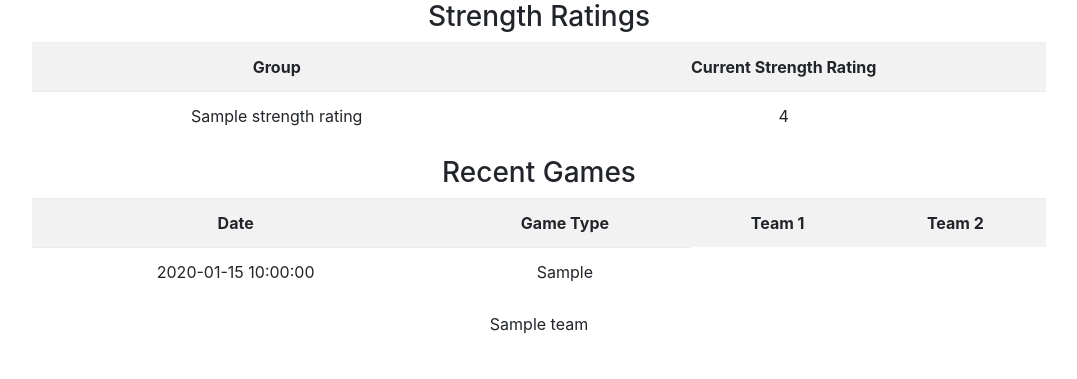
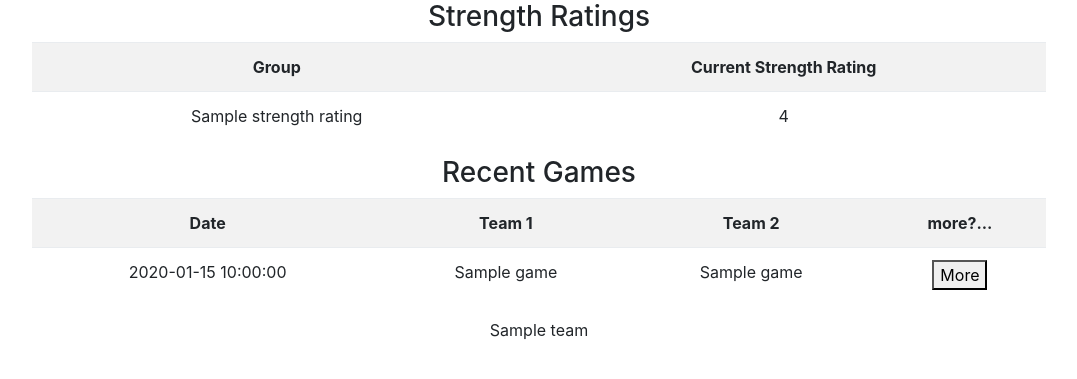
Before and after one commit to OmarTheJRDAPal/scoring, a Flask app: template templates/team.html in a window 1280 px wide. Shown: the part 226-605 px from the top of the page, without its empty margins (101-1178 px from the left). Run offline with Flask 2, Linux system fonts and the light colour scheme; the template is opened without the code that fills it: most values are stand-ins (such as "Sample title", 1, 10 or a date in 2020); some libraries are stand-ins or nearby versions.

Commit message:
some fixes

```diff
--- a/application.py
+++ b/application.py
@@ -311,14 +311,14 @@ def team():
     team_strength_ratings_result = db.execute("""
         SELECT * FROM groups
         LEFT JOIN team_group_strength_ratings tgsr ON tgsr.group_id = groups.id AND team_id = :team_id AND
-	tgsr.batch_id = 1 AND application_settings.strength_rating_batch_id
+	tgsr.batch_id =  application_settings.strength_rating_batch_id
         JOIN (SELECT * FROM application_settings LIMIT 1) application_settings ON 1
     """, team_id=team_id)
 
     print team_strength_ratings_result
 
     games_result = db.execute("""
-        SELECT * FROM games
+        SELECT *, l1.name as l1_name, l2.name as l2_name FROM games
         JOIN game_ranking_points ON game_id = games.id
 	JOIN game_types ON game_types.id = game_type_id
 	JOIN teams t1 ON t1.id = games.team1_id
--- a/templates/team.html
+++ b/templates/team.html
@@ -30,14 +30,16 @@
     <table class="table table-striped">
     	<tr>
     		<th>Date</th>
-    		<th>Game Type</th>
 		<th>Team 1</th>
 		<th>Team 2</th>
+		<th>more?...</th>
     	</tr>
   		{% for game in team["games"] %}
     		<tr>
     			<td>{{game["game_date"]}}</td>
-    			<td>{{game["game_type"]}}</td>
+			<td>{{game["l1_name"]}}</td>
+			<td>{{game["l2_name"]}}</td>
+			<td><a href="/game?id={{game["game_id"]}}"><button>More</button></a></td>
     		</tr>
   		{% endfor %}
 
```
Also changed, not shown: 1 other file.
